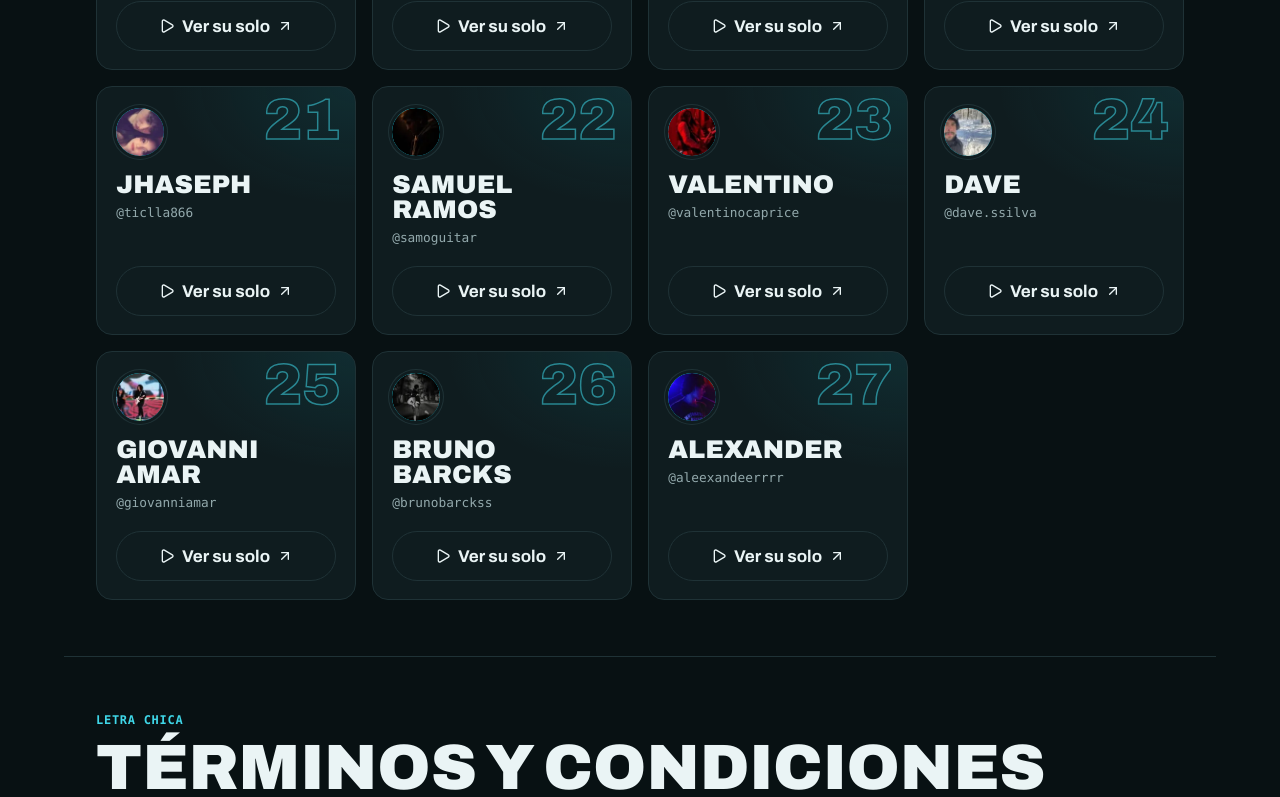
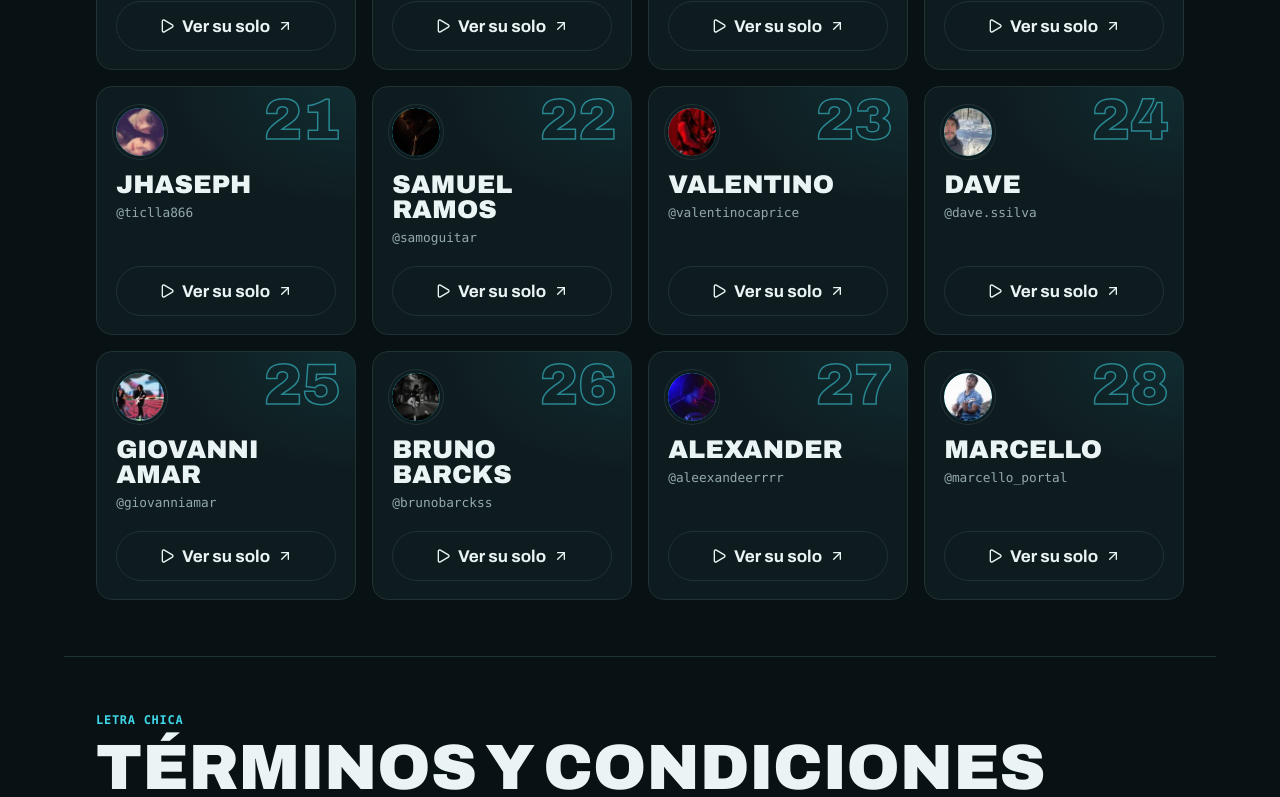
Before and after one commit to erp-project-dev/pg-tournament, a React (Vite) app: page / in a window 1280 px wide. Shown: the part 4350-5147 px from the top of the page. Built offline with nearby package versions, Linux system fonts and the light colour scheme; a web font is replaced by a local one.

Commit message:
feat: agregar participantes (1 nuevo)
Co-Authored-By: Claude Opus 5.5 <noreply@anthropic.com>

```diff
--- a/src/Landing.tsx
+++ b/src/Landing.tsx
@@ -118,6 +118,7 @@ const PARTICIPANTS = [
   { user: "giovanniamar", name: "Giovanni Amar", reel: "https://www.instagram.com/p/Devhy_8AsOE/" },
   { user: "brunobarckss", name: "Bruno Barcks", reel: "https://www.instagram.com/p/DevmUvgqXZc/" },
   { user: "aleexandeerrrr", name: "Alexander", reel: "https://www.instagram.com/reels/Devl_sIR1Uy/" },
+  { user: "marcello_portal", name: "Marcello", reel: "https://www.instagram.com/reels/DevpQqRTYmD/" },
 ];
 
 const TERMS = [
```
Also changed, not shown: public/participants/marcello_portal.webp (added).
